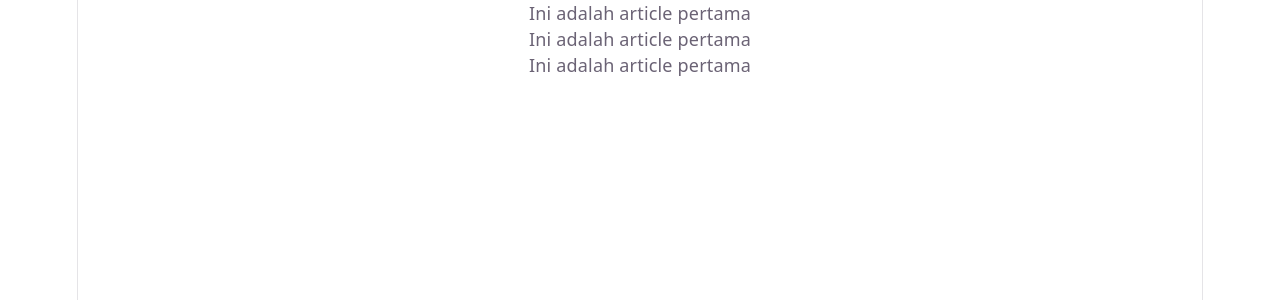
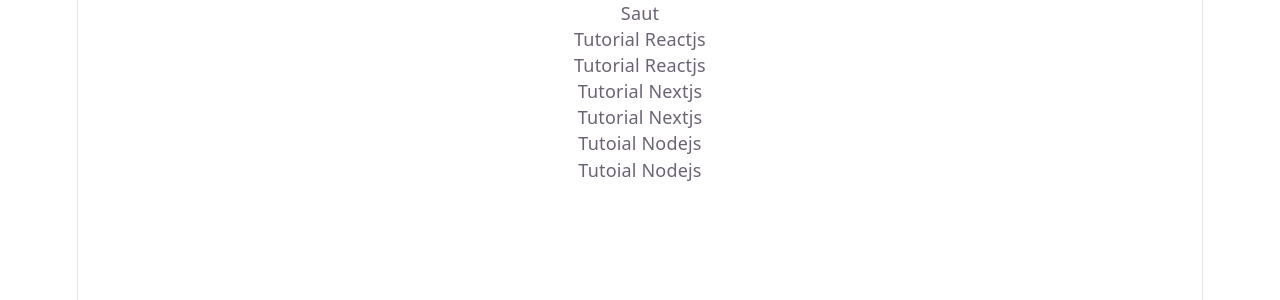
Before and after one commit to deslow27/react-app, a React (Vite) app: page / in a window 1280 px wide. Shown: the top 300 px of the page. Built offline with nearby package versions, Linux system fonts and the light colour scheme.

Commit message:
mencoba fitur render dinamis

```diff
--- a/src/App.jsx
+++ b/src/App.jsx
@@ -5,8 +5,6 @@ function App() {
     return (
         <>
             <Article />
-            <Article />
-            <Article />
         </>
     );
 }
--- a/src/components/Article.jsx
+++ b/src/components/Article.jsx
@@ -1,5 +1,22 @@
 function Article() {
-    return <div>Ini adalah article pertama</div>;
+    const name = "Saut";
+    const titles = ["Tutorial Reactjs", "Tutorial Nextjs", "Tutoial Nodejs"];
+
+    return (
+        <>
+            <div>{name}</div>
+            <div>
+                {titles.map((title) => {
+                    return (
+                        <>
+                            <div>{title}</div>
+                            <div>{title}</div>
+                        </>
+                    );
+                })}
+            </div>
+        </>
+    );
 }
 
 export default Article;
```
